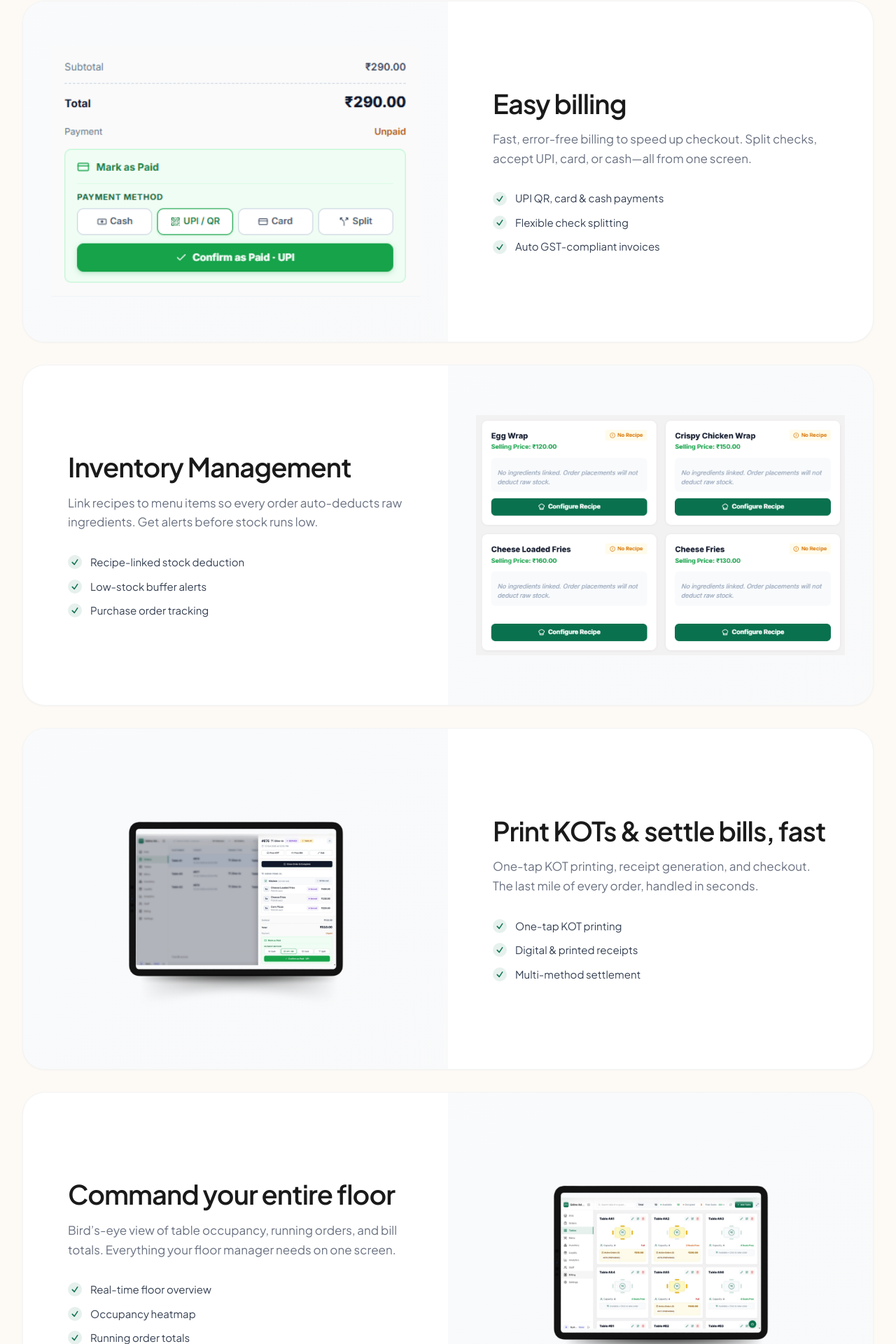
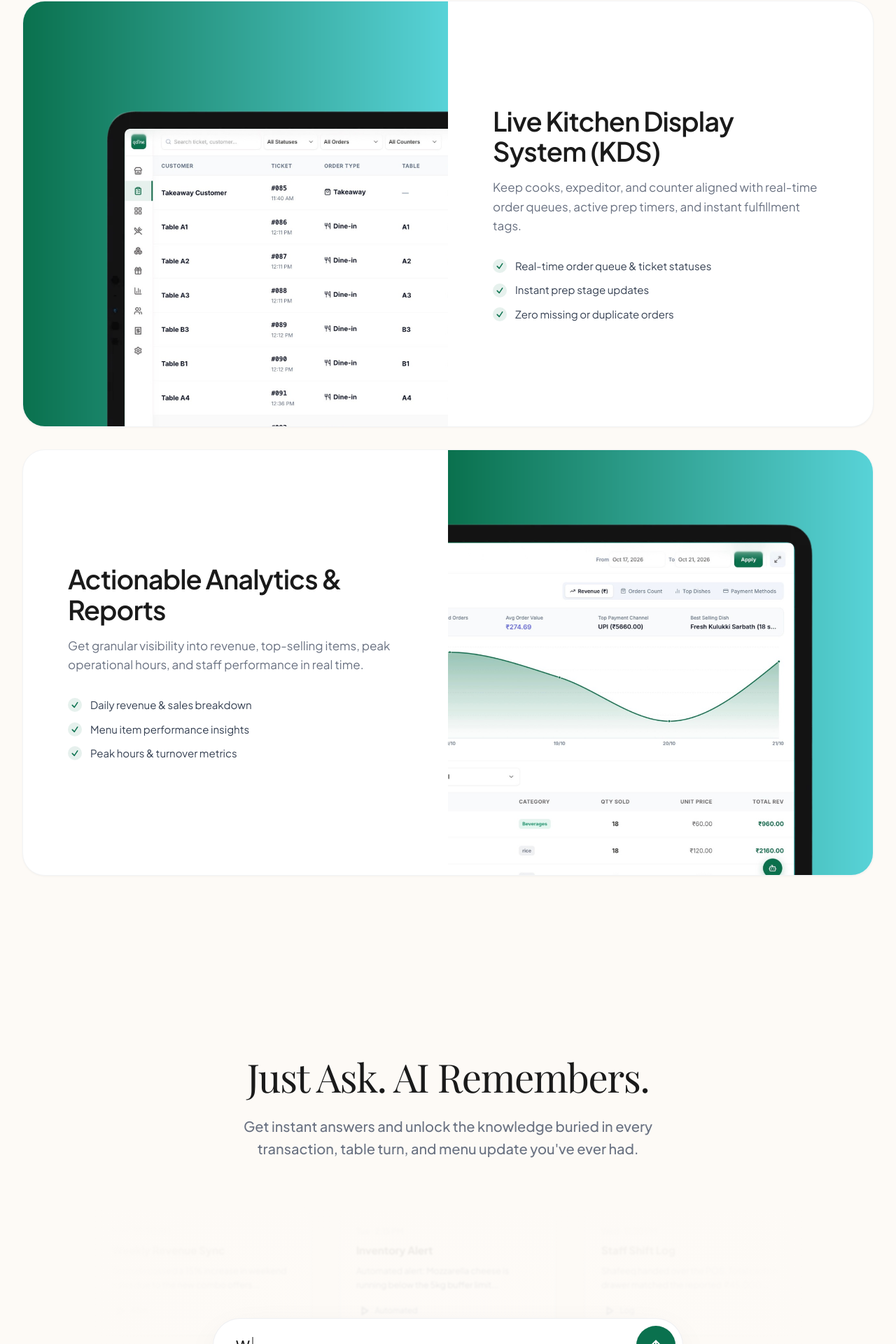
Before and after one commit to anaghrajeev/qdine-website-online, a Next.js app: page / in a window 1280 px wide. Shown: the part 3519-5439 px from the top of the page at 70% size. Built offline with nearby package versions, Linux system fonts and the light colour scheme; a web font is replaced by a local one.

Commit message:
feat: update feature showcase cards to 5-card layout with cn-orders (KDS) and cn-reports

```diff
--- a/src/components/FeatureShowcase.tsx
+++ b/src/components/FeatureShowcase.tsx
@@ -48,52 +48,30 @@ const features: {
     bleed: true,
   },
   {
-    headline: 'Easy billing',
+    headline: 'Live Kitchen Display System (KDS)',
     description:
-      'Fast, error-free billing to speed up checkout. Split checks, accept UPI, card, or cash\u2014all from one screen.',
+      'Keep cooks, expeditor, and counter aligned with real-time order queues, active prep timers, and instant fulfillment tags.',
     bullets: [
-      'UPI QR, card & cash payments',
-      'Flexible check splitting',
-      'Auto GST-compliant invoices',
+      'Real-time order queue & ticket statuses',
+      'Instant prep stage updates',
+      'Zero missing or duplicate orders',
     ],
-    image: '/images/pay_method.png',
-    imageAlt: 'Billing and payment interface',
+    image: '/images/cn-orders.png',
+    imageAlt: 'Kitchen Display System active orders',
+    bleed: true,
   },
   {
-    headline: 'Inventory Management',
+    headline: 'Actionable Analytics & Reports',
     description:
-      'Link recipes to menu items so every order auto-deducts raw ingredients. Get alerts before stock runs low.',
+      'Get granular visibility into revenue, top-selling items, peak operational hours, and staff performance in real time.',
     bullets: [
-      'Recipe-linked stock deduction',
-      'Low-stock buffer alerts',
-      'Purchase order tracking',
+      'Daily revenue & sales breakdown',
+      'Menu item performance insights',
+      'Peak hours & turnover metrics',
     ],
-    image: '/images/product_inv.png',
-    imageAlt: 'Inventory management dashboard',
-  },
-  {
-    headline: 'Print KOTs & settle bills, fast',
-    description:
-      'One-tap KOT printing, receipt generation, and checkout. The last mile of every order, handled in seconds.',
-    bullets: [
-      'One-tap KOT printing',
-      'Digital & printed receipts',
-      'Multi-method settlement',
-    ],
-    image: '/images/3.png',
-    imageAlt: 'KOT and billing checkout flow',
-  },
-  {
-    headline: 'Command your entire floor',
-    description:
-      'Bird\u2019s-eye view of table occupancy, running orders, and bill totals. Everything your floor manager needs on one screen.',
-    bullets: [
-      'Real-time floor overview',
-      'Occupancy heatmap',
-      'Running order totals',
-    ],
-    image: '/images/2.png',
-    imageAlt: 'Floor management overview',
+    image: '/images/cn-reports.png',
+    imageAlt: 'Restaurant analytics and reports dashboard',
+    bleed: true,
   },
 ];
 
```
Also changed, not shown: public/images/cn-orders.png (added), public/images/cn-reports.png (added).
